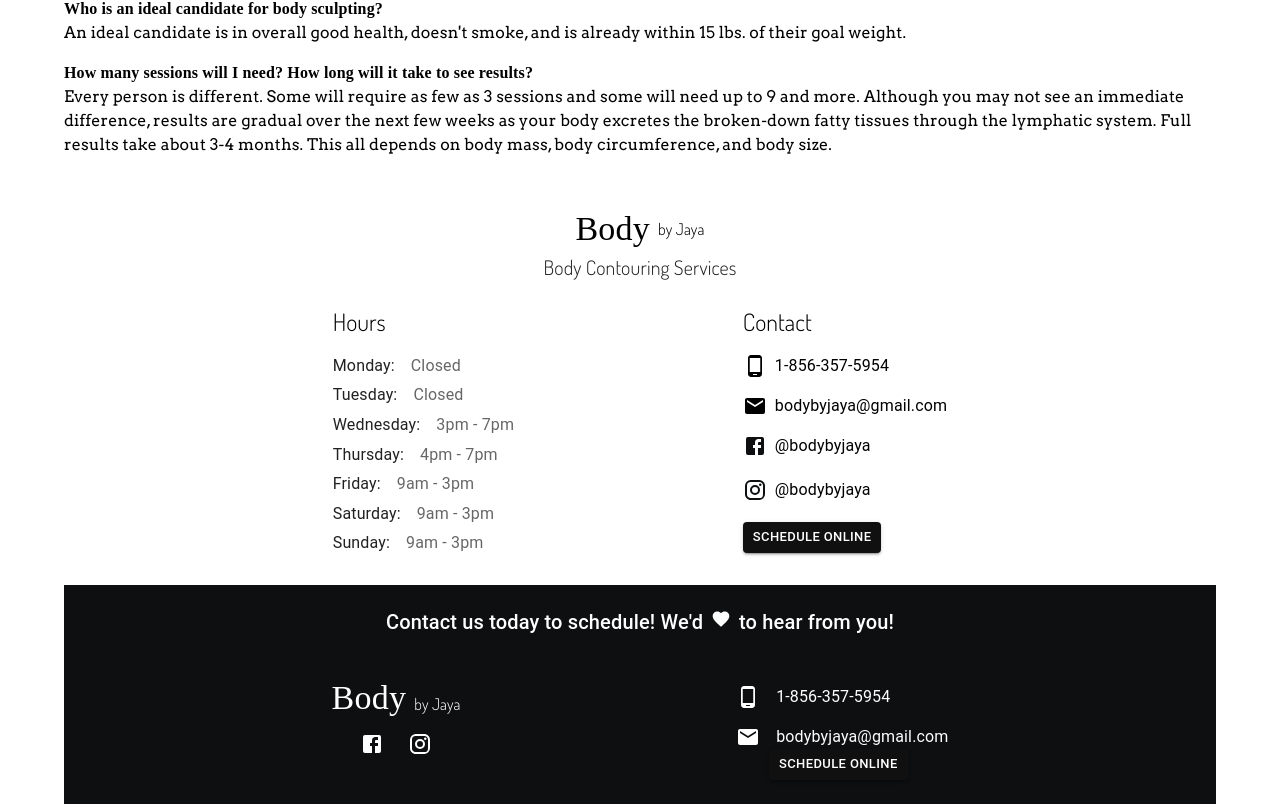
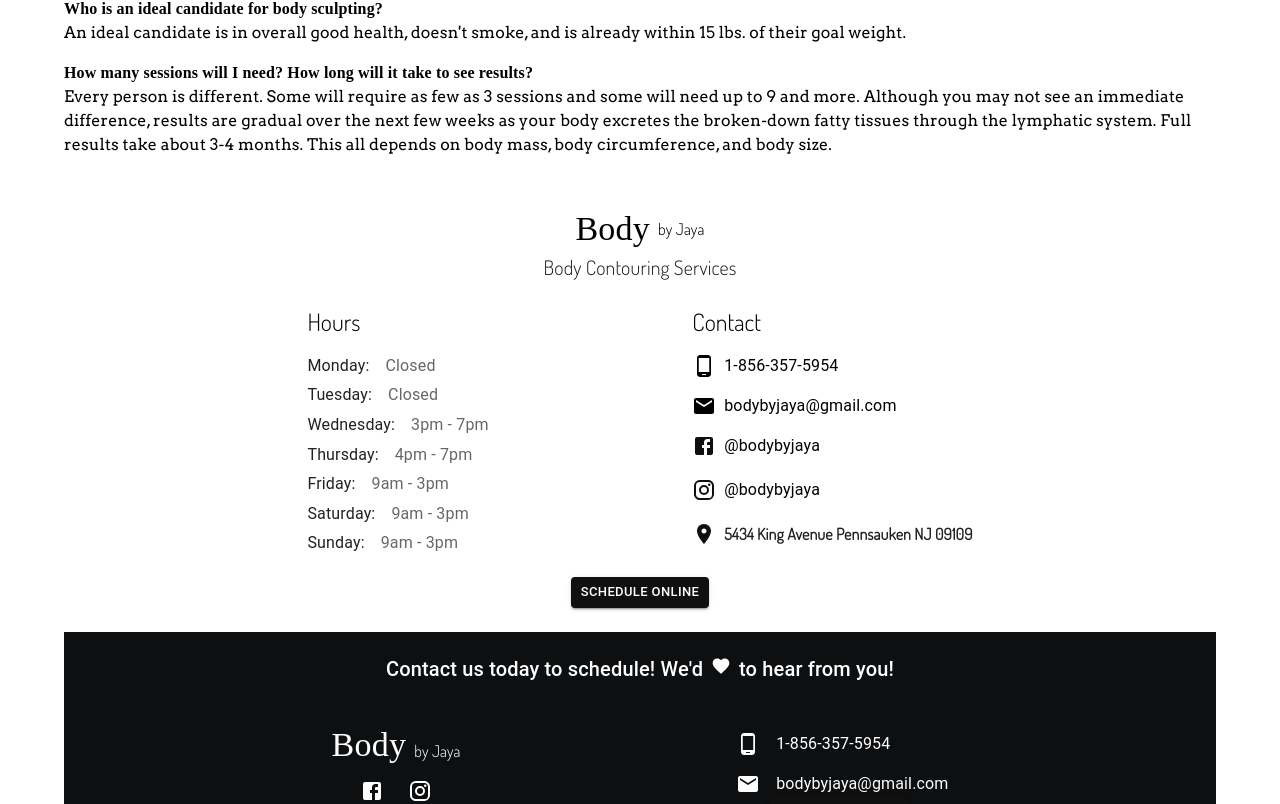
Before and after one commit to mamaducks/bodsjay, a React (Create React App) app: page / in a window 1280 px wide. Shown: the part 3361-4165 px from the top of the page. Built offline with nearby package versions, Linux system fonts and the light colour scheme; a web font is replaced by a local one.

Commit message:
location

```diff
--- a/src/App.js
+++ b/src/App.js
@@ -27,6 +27,7 @@ import InstagramIcon from "@mui/icons-material/Instagram";
 import FavoriteIcon from "@mui/icons-material/Favorite";
 import PhoneAndroidIcon from "@mui/icons-material/PhoneAndroid";
 import EmailIcon from "@mui/icons-material/Email";
+import LocationOnIcon from "@mui/icons-material/LocationOn";
 
 // import CloseIcon from "@mui/icons-material/Close";
 // import SearchIcon from "@mui/icons-material/Search";
@@ -746,6 +747,7 @@ function App() {
               </div>
             ))}
             <div>
+              <Box display="flex" justifyContent="center">
                 <Button
                   href="https://bodybyjaya.as.me/schedule.php"
                   variant="contained"
@@ -753,6 +755,7 @@ function App() {
                 >
                   Schedule today
                 </Button>
+              </Box>
               {/* <InstagramIcon sx={{ color: "#0d0f11" }} /> */}
             </div>
             {/*
@@ -906,6 +909,7 @@ function App() {
                 </Typography>
               </div>
             </Box>
+
 
             <Stack direction="row" justifyContent="space-evenly" mt={2}>
               <div>
@@ -1062,7 +1066,24 @@ function App() {
                       @bodybyjaya
                     </Typography>
                   </Stack>
-                  <Box sx={{ mt: 2 }}>
+
+                  <Stack direction="row" sx={{ mt: 2 }} gap={1}>
+                    <LocationOnIcon sx={{ color: "#0d0f11" }} />
+                    <Typography
+                      color="textPrimary"
+                      variant="body1"
+                      gutterBottom
+                      fontFamily="Dosis"
+                      fontWeight="bold"
+                    >
+                      5434 King Avenue Pennsauken NJ 09109
+                    </Typography>
+                  </Stack>
+
+
+                </Box>
+              </div>
+            </Stack>  <Box display="flex" justifyContent="center" sx={{ mt: 2 }}>
                     <Button
                       href="https://bodybyjaya.as.me/schedule.php"
                       variant="contained"
@@ -1073,9 +1094,6 @@ function App() {
                     </Button>
                     {/* <InstagramIcon sx={{ color: "#0d0f11" }} /> */}
                   </Box>
-                </Box>
-              </div>
-            </Stack>
           </CardContent>
         </Container>
 
```
Lines whose indentation alone changed are shown as unchanged.
